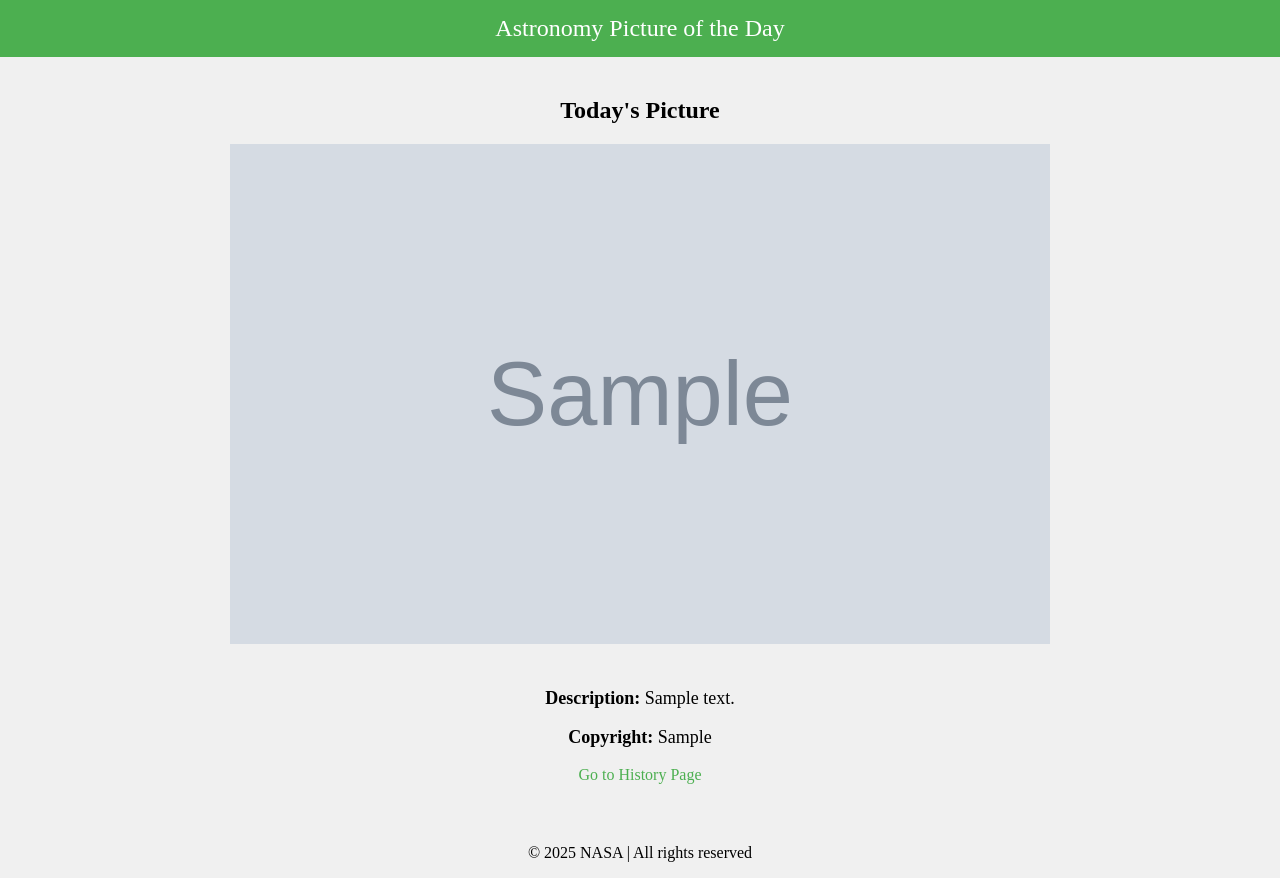
After one commit to ridewithkam/kampython-labs, a Flask app: template lab08/templates/index.html in a window 1280 px wide. The commit adds this page. Run offline with Flask 3, Linux system fonts and the light colour scheme; the template is opened without the code that fills it: most values are stand-ins (such as "Sample title", 1, 10 or a date in 2020); grey boxes marked "Sample" are stand-in pictures.

Commit message:
lab 08 commit
commit boi!

```diff
--- a/lab07/templates/index.html
+++ b/lab07/templates/index.html
@@ -8,9 +8,9 @@
 <body>
     <h1>QR Code Generator</h1>
     <form action="/" method="post">
-        <label for="data">Enter text for QR Code:</label>
+        <label for="data">Enter text for QR Code!:</label>
         <input type="text" name="data" id="data" required>
-        <button type="submit">Generate QR Code</button>
+        <button type="submit">Generate Ya QR Code</button>
     </form>
 
     {% if qr_code %}
--- /dev/null
+++ b/lab08/app.py
@@ -0,0 +1,27 @@
+from flask import Flask, render_template, request
+from apod import get_apod_for_date  # Import model function
+
+app = Flask(__name__)
+
+@app.route('/')
+def home():
+    # Get APOD for today's date
+    image_url, description, date, copyright_info = get_apod_for_date()
+    return render_template('index.html', image_url=image_url, description=description, date=date, copyright_info=copyright_info)
+
+@app.route('/get_apod_by_date', methods=['GET'])
+def history():
+    # Get the date entered by the user from the query parameter
+    date = request.args.get('date')
+
+    if date:
+        # If a date is provided, use it to grab the APOD for date
+        image_url, description, date, copyright_info = get_apod_for_date(date)
+    else:
+        # If no date is provided, use today's date by default
+        image_url, description, date, copyright_info = get_apod_for_date()
+
+    return render_template('history.html', image_url=image_url, description=description, date=date, copyright_info=copyright_info)
+
+if __name__ == '__main__':
+    app.run(debug=True)
--- /dev/null
+++ b/lab08/templates/index.html
@@ -0,0 +1,66 @@
+<!DOCTYPE html>
+<html lang="en">
+<head>
+    <meta charset="UTF-8">
+    <meta name="viewport" content="width=device-width, initial-scale=1.0">
+    <title>Astronomy Picture of the Day</title>
+    <style>
+        body {
+            font-family: 'Times New Roman', Times, serif;
+            text-align: center;
+            margin: 0;
+            padding: 0;
+            background-color: #f0f0f0;
+        }
+        .container {
+            width: 80%;
+            margin: 0 auto;
+            padding: 20px;
+        }
+        .header {
+            background-color: #4CAF50;
+            color: white;
+            padding: 15px;
+            font-size: 24px;
+        }
+        img {
+            width: 80%;
+            max-height: 500px;
+            object-fit: cover;
+            margin-bottom: 20px;
+        }
+        .description {
+            margin-top: 20px;
+            font-size: 18px;
+        }
+        .footer {
+            margin-top: 40px;
+            text-align: center;
+        }
+        a {
+            color: #4CAF50;
+            text-decoration: none;
+        }
+    </style>
+</head>
+<body>
+    <div class="header">
+        Astronomy Picture of the Day
+    </div>
+
+    <div class="container">
+        <h2>Today's Picture</h2>
+        <img src="{{ image_url }}" alt="Astronomy Picture of the Day">
+        <div class="description">
+            <p><strong>Description:</strong> {{ description }}</p>
+            <p><strong>Copyright:</strong> {{ copyright_info }}</p>
+        </div>
+
+        <a href="/get_apod_by_date">Go to History Page</a>
+    </div>
+
+    <div class="footer">
+        <p>&copy; 2025 NASA | All rights reserved</p>
+    </div>
+</body>
+</html>
```
Also changed, not shown: lab08/apod.py (added, +26 -0 lines), lab08/templates/history.html (added, +71 -0 lines).
